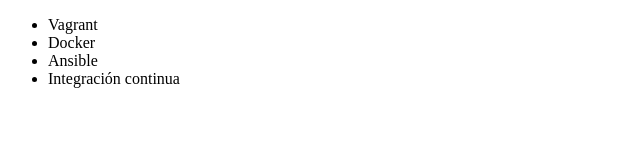
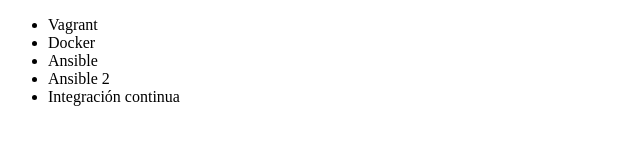
Before and after one commit to eduardo9513/Practica-Alura, a plain HTML site: page index.html in a window 1280 px wide. Shown: the whole page, without its empty margins (0-640 px from the left). Drawn offline with Linux system fonts and the light colour scheme.

Commit message:
Nueva item agregado a lista (Ansible 2)

```diff
--- a/index.html
+++ b/index.html
@@ -9,6 +9,7 @@
          <li> Vagrant </li>
          <li> Docker </li>
          <li> Ansible </li>
+         <li> Ansible 2</li>
          <li> Integración continua </li>
      </ul>
 </body>
```
